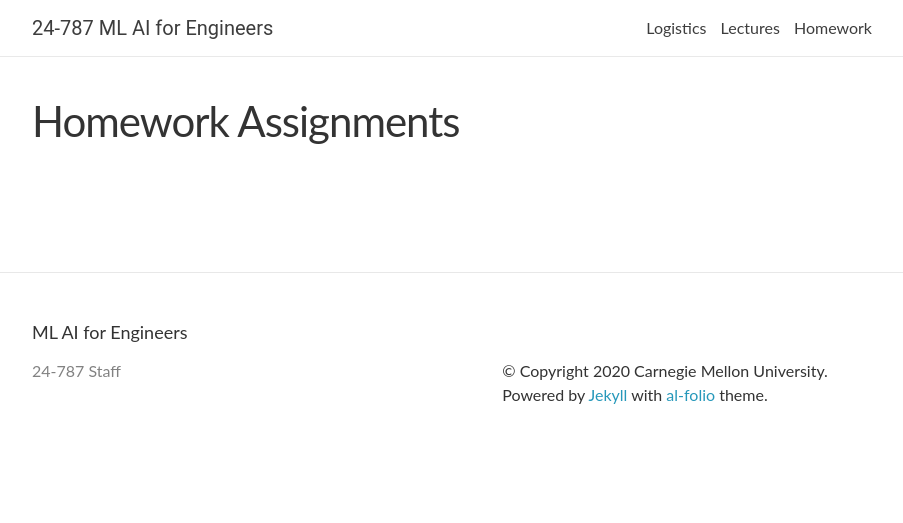
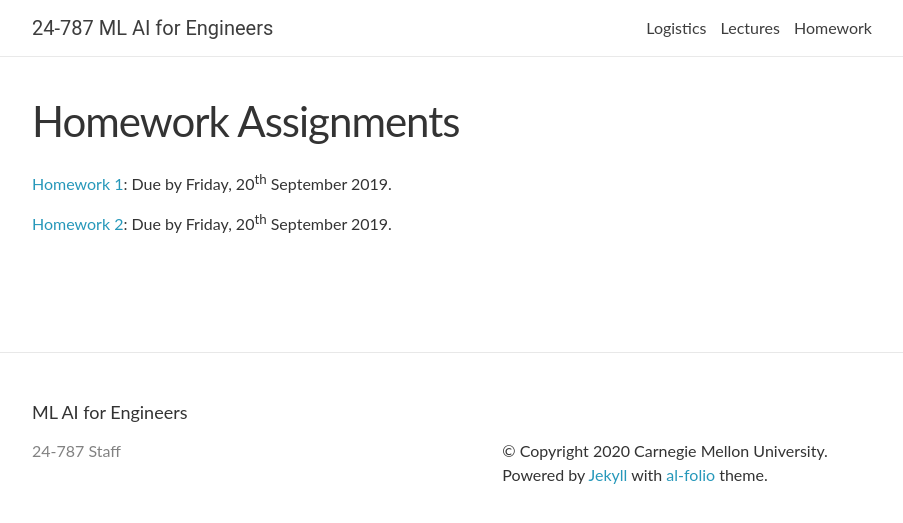
Before and after one commit to 24787ml/24787ml.github.io, a Jekyll site: the page built from _pages/homework.md, in a window 1280 px wide. Shown: the top 523 px of the page, without its empty margins (188-1091 px from the left). Built offline with Jekyll 4.4.1, drawn with Linux system fonts in a browser that asks for light colours; nearby versions of some CDN libraries; comment, search, counter and statistics services are not loaded.

Commit message:
Update homework.md

```diff
--- a/_pages/homework.md
+++ b/_pages/homework.md
@@ -4,4 +4,6 @@ permalink: /homework/
 title: Homework Assignments
 ---
 
-<!-- - [Homework 1](https://piazza.com/cmu/fall2019/10703/resources): Due by Friday, 20<sup>th</sup> September 2019. -->
+[Homework 1](https://piazza.com/cmu/fall2019/10703/resources): Due by Friday, 20<sup>th</sup> September 2019.
+
+[Homework 2](https://piazza.com/cmu/fall2019/10703/resources): Due by Friday, 20<sup>th</sup> September 2019.
```
